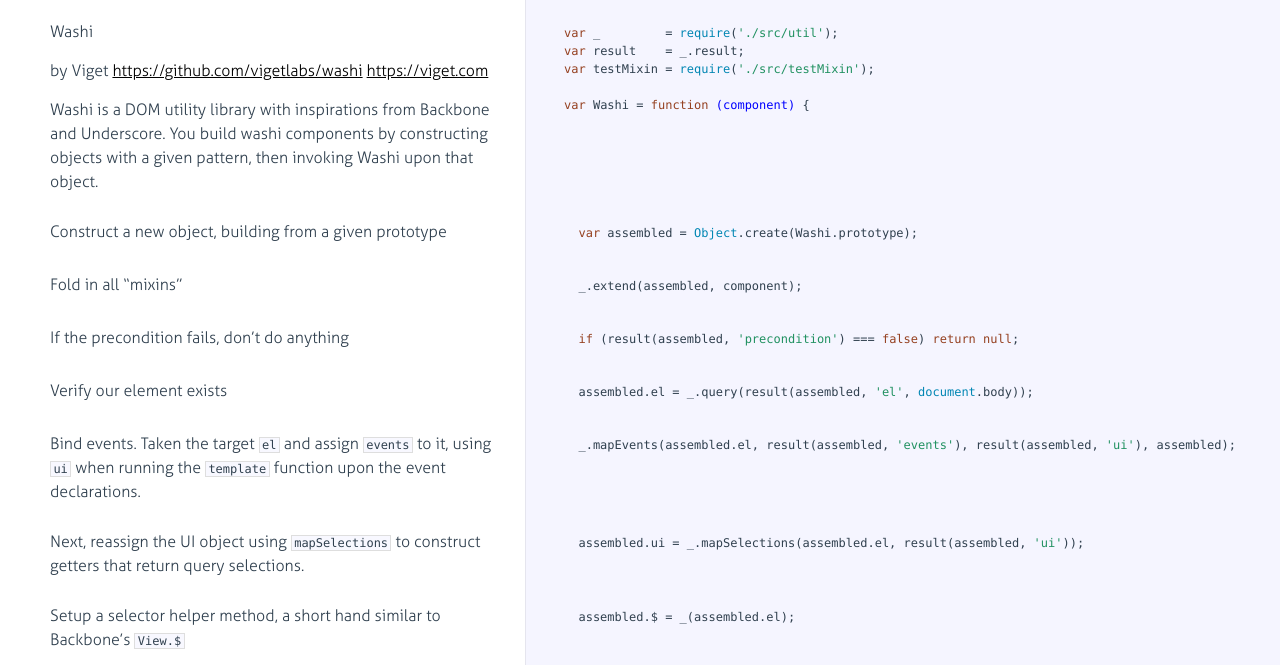
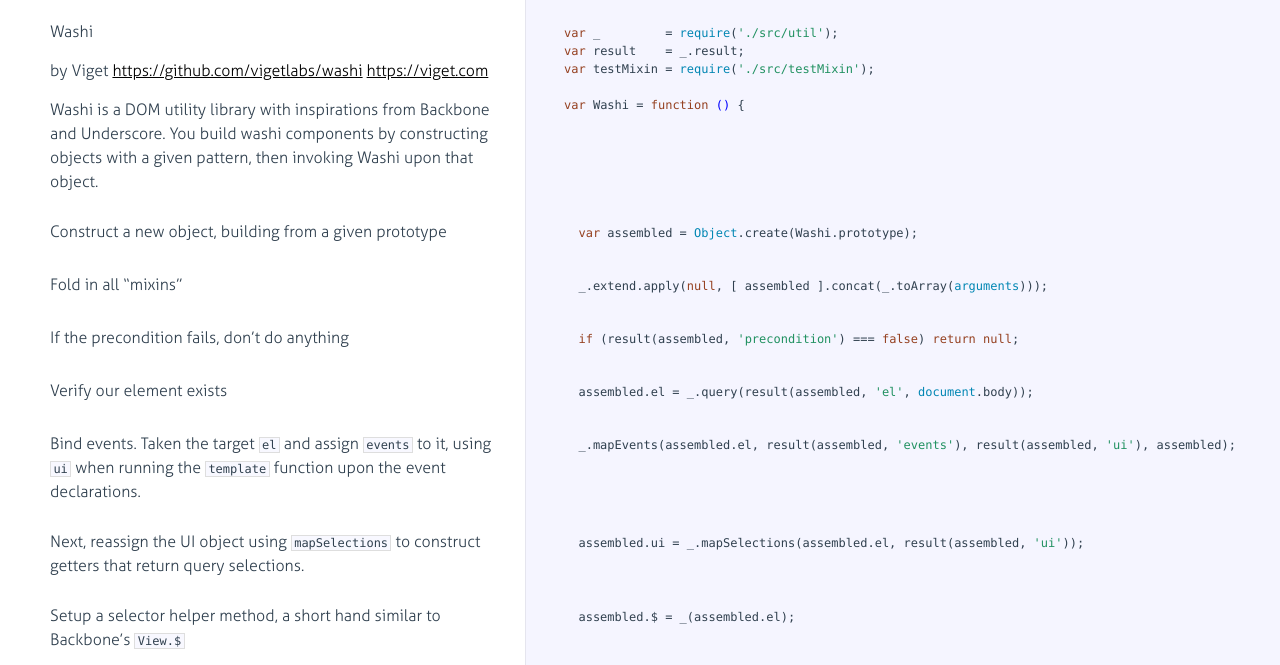
Before and after one commit to vigetlabs/washi, a website: page docs/washi.html in a window 1280 px wide. Shown: the part 88-753 px from the top of the page. Drawn offline with Linux system fonts and the light colour scheme.

Commit message:
Update docs

```diff
--- a/docs/washi.html
+++ b/docs/washi.html
@@ -163,7 +163,7 @@
 <span class="hljs-keyword">var</span> result    = _.result;
 <span class="hljs-keyword">var</span> testMixin = <span class="hljs-built_in">require</span>(<span class="hljs-string">'./src/testMixin'</span>);
 
-<span class="hljs-keyword">var</span> Washi = <span class="hljs-function"><span class="hljs-keyword">function</span> <span class="hljs-params">(component)</span> </span>{</pre></div></div>
+<span class="hljs-keyword">var</span> Washi = <span class="hljs-function"><span class="hljs-keyword">function</span> <span class="hljs-params">()</span> </span>{</pre></div></div>
 
         </li>
 
@@ -193,7 +193,7 @@
 
             </div>
 
-            <div class="content"><div class='highlight'><pre>  _.extend(assembled, component);</pre></div></div>
+            <div class="content"><div class='highlight'><pre>  _.extend.apply(<span class="hljs-literal">null</span>, [ assembled ].concat(_.toArray(<span class="hljs-built_in">arguments</span>)));</pre></div></div>
 
         </li>
 
```
